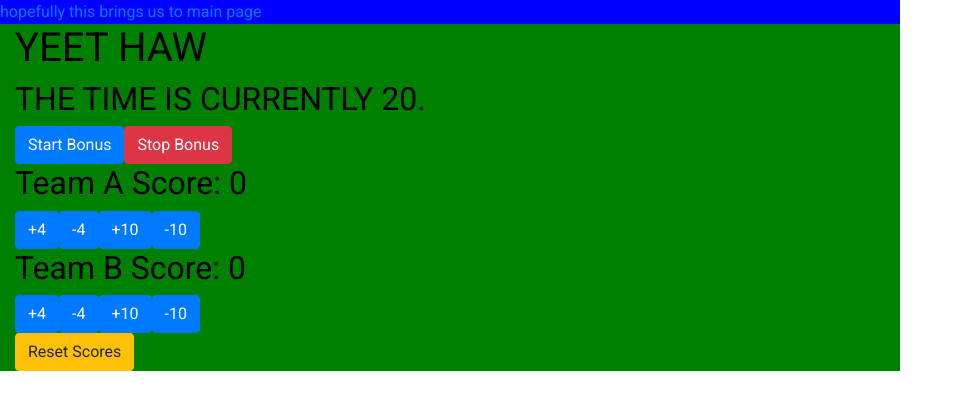
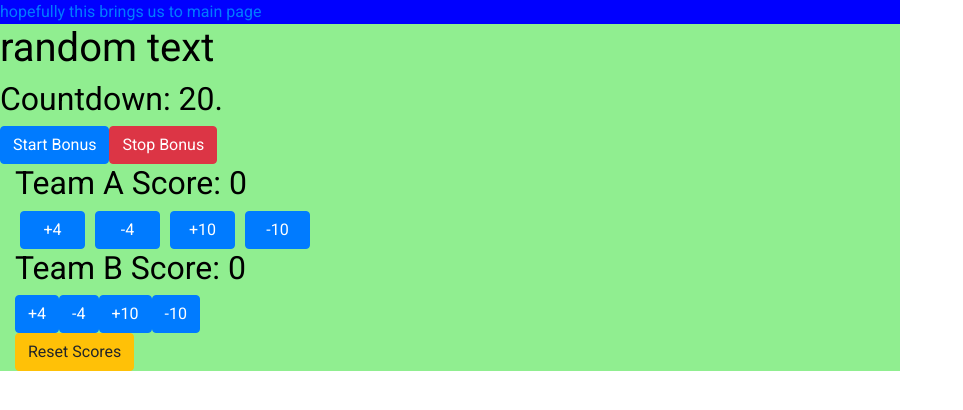
Before and after one commit to hahnlheem/scibowl-site, a React app: page /testy in a window 1280 px wide. Shown: the top 410 px of the page, without its empty margins (0-963 px from the left). Built offline with nearby package versions, Linux system fonts and the light colour scheme; no server answers; the HTML template or start-up script is replaced by a standard one.

Commit message:
style scoreboard

```diff
--- /dev/null
+++ b/client/src/components/modules/Clock.css
@@ -0,0 +1,4 @@
+.full-page {
+    width: 100%;
+    margin-left: 80px;
+}
--- a/client/src/components/modules/Clock.js
+++ b/client/src/components/modules/Clock.js
@@ -31,9 +31,9 @@ class Clock extends Component {
 
     render() {
       return (
-        <div class="container">
-          <h1>YEET HAW</h1>
-          <h2>THE TIME IS CURRENTLY {this.state.n}.</h2>
+        <div className="full-page">
+          <h1>random text</h1>
+          <h2>Countdown: {this.state.n}.</h2>
           <button onClick={this.tick} type="button" class="btn btn-primary">Start Bonus</button>
           <button onClick={this.decreaseBy1} type="button" class="btn btn-danger">Stop Bonus</button>
         </div>
--- /dev/null
+++ b/client/src/components/modules/Scoreboard.css
@@ -0,0 +1,12 @@
+.score-button {
+    /* padding: 8px; */
+    display: inline-block;
+    margin-right: 5px;
+    margin-left: 5px;
+    width: 65px;
+}
+
+.center {
+    margin: auto;
+    width: 100%;
+}
--- a/client/src/components/modules/Scoreboard.js
+++ b/client/src/components/modules/Scoreboard.js
@@ -1,6 +1,8 @@
 import React, { Component, useState } from "react";
 import { Link } from "@reach/router";
-import Editable from "../Editable"
+import Editable from "../Editable.js";
+
+import "./Scoreboard.css";
 
 class Scoreboard extends Component {
     constructor(props) {
@@ -98,10 +100,24 @@ class Scoreboard extends Component {
       return (
         <div class = "container">
           <h2>Team A Score: {this.state.teamA}</h2>
-          <button onClick={this.increaseBy4A} type="button" class="btn btn-primary">+4</button>
-          <button onClick={this.decreaseBy4A} type="button" class="btn btn-primary">-4</button>
-          <button onClick={this.increaseBy10A} type="button" class="btn btn-primary">+10</button>
-          <button onClick={this.decreaseBy10A} type="button" class="btn btn-primary">-10</button>
+          <div className="u-inlineBlock center">
+            <button onClick={this.increaseBy4A} type="button" className="btn btn-primary score-button">+4</button>
+            <button onClick={this.decreaseBy4A} type="button" class="btn btn-primary score-button">-4</button>
+            <button onClick={this.increaseBy10A} type="button" class="btn btn-primary score-button">+10</button>
+            <button onClick={this.decreaseBy10A} type="button" class="btn btn-primary score-button">-10</button>
+            {/* <div className="score-button">
+                <button onClick={this.increaseBy4A} type="button" class="btn btn-primary">+4</button>
+            </div>
+            <div className="score-button">
+                <button onClick={this.decreaseBy4A} type="button" class="btn btn-primary">-4</button>
+            </div>
+            <div className="score-button">
+                <button onClick={this.increaseBy10A} type="button" class="btn btn-primary">+10</button>
+            </div>
+            <div className="score-button">
+                <button onClick={this.decreaseBy10A} type="button" class="btn btn-primary">-10</button>
+            </div> */}
+           </div>
           {/* <button onClick={this.resetA} type="button" class="btn btn-warning">Reset Team A</button> */}
           <h2>Team B Score: {this.state.teamB}</h2>
           <button onClick={this.increaseBy4B} type="button" class="btn btn-primary">+4</button>
--- a/client/src/components/pages/Testy.css
+++ b/client/src/components/pages/Testy.css
@@ -9,7 +9,7 @@ ul {
 }
 
 div {
-    background-color: green;
+    background-color: lightgreen;
     width: 900px;
     color: black;
 }
```
